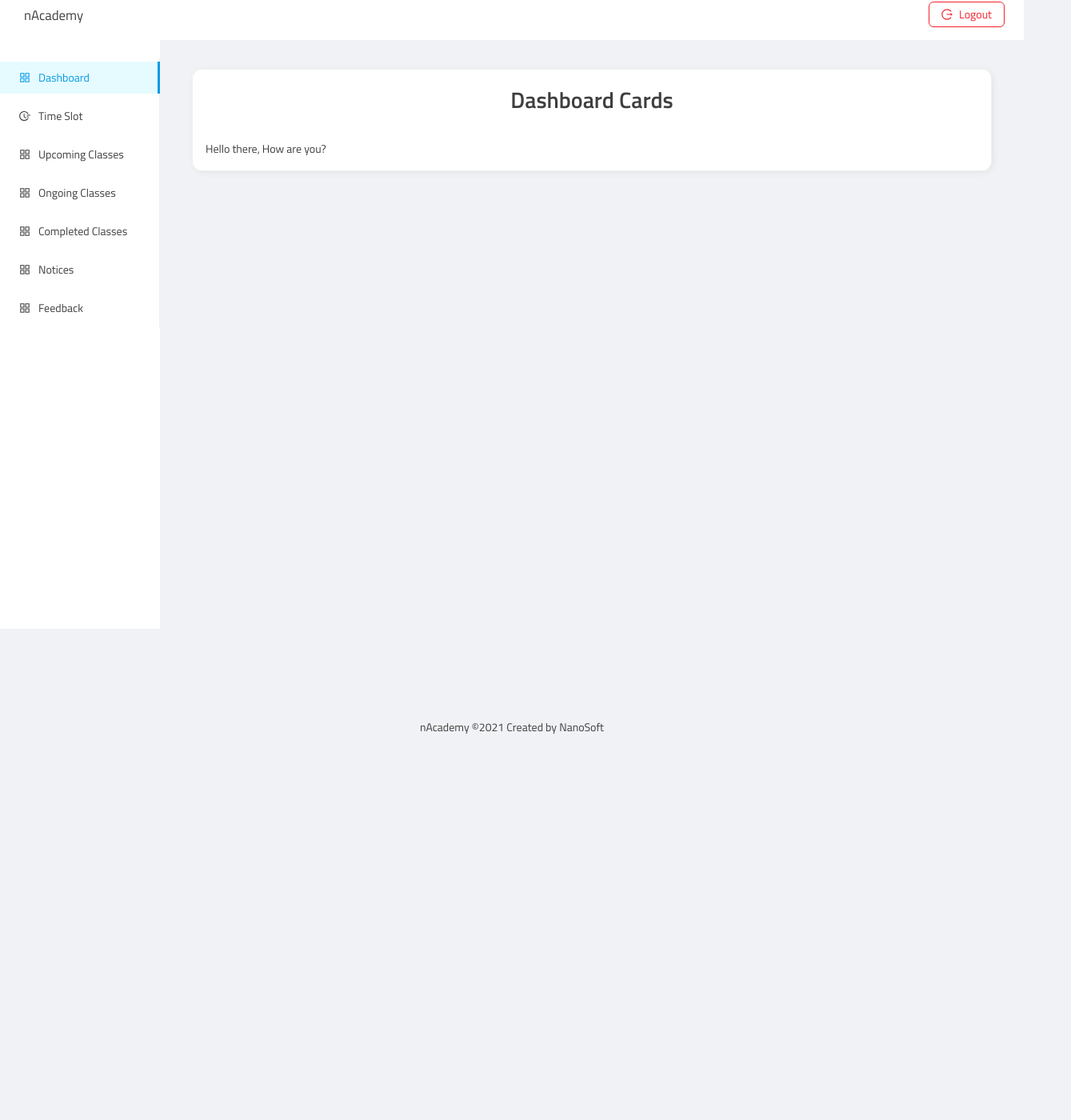
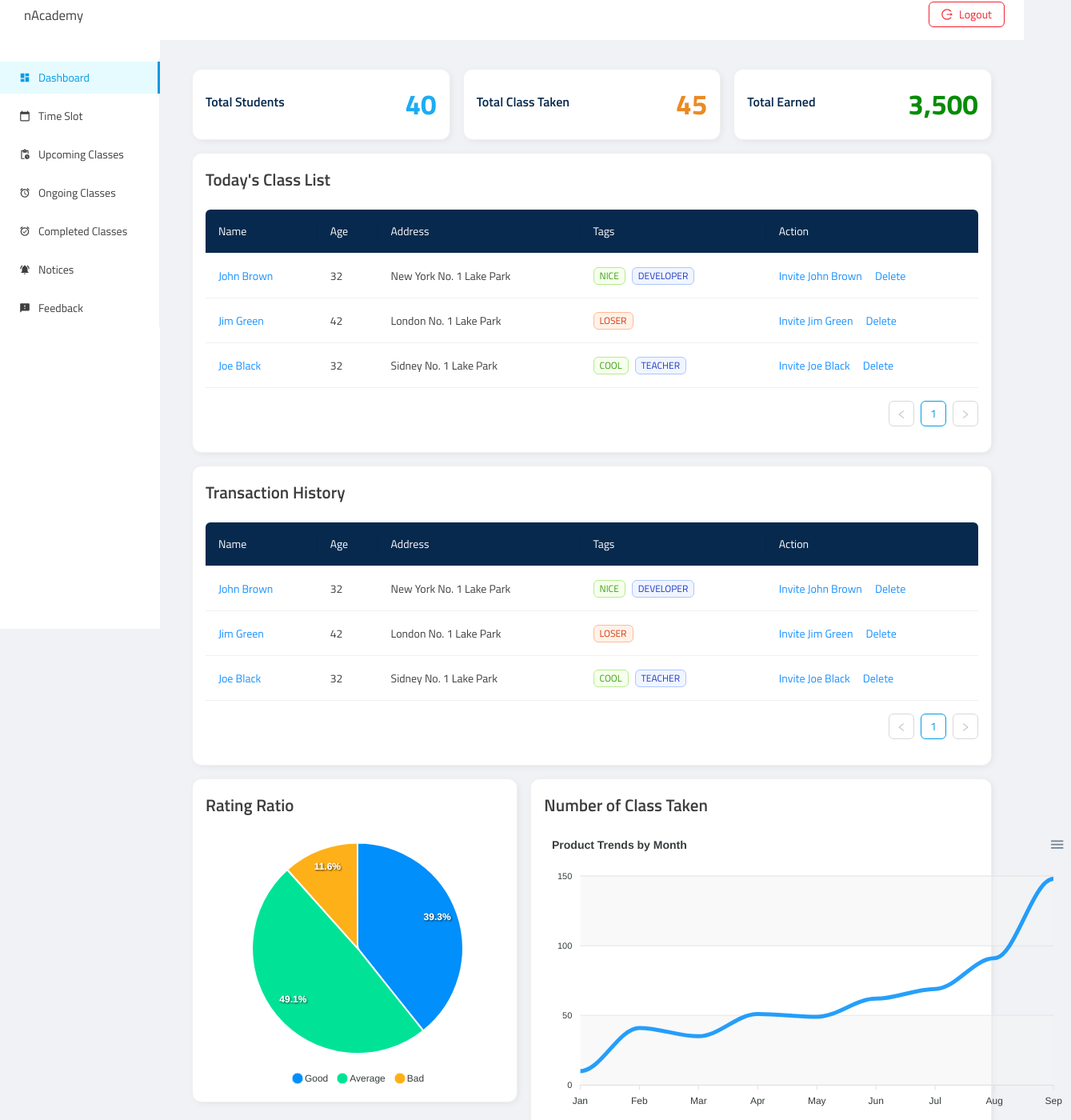
Before and after one commit to darkalgo/nacademy-frontend, a React (Create React App) app: page /tutor/dashboard in a window 1280 px wide. Shown: the part 14-1414 px from the top of the page at 80% size, 1339 px wide, since content can reach past the window. Before the commit the page ends 958 px from the top, so only its background shows below. Built offline with nearby package versions, Linux system fonts and the light colour scheme; sample sign-in values are in the browser's storage.

Commit message:
feat: added dashboard cards, tables and charts for tutor dasbhaord

```diff
--- a/package.json
+++ b/package.json
@@ -16,6 +16,7 @@
     "moment": "^2.29.1",
     "numeral": "^2.0.6",
     "react": "^17.0.2",
+    "react-apexcharts": "^1.3.9",
     "react-dom": "^17.0.2",
     "react-icons": "^4.3.1",
     "react-router-dom": "^5.2.0",
--- /dev/null
+++ b/src/components/Tutor/TodayClassListTable.jsx
@@ -0,0 +1,80 @@
+import React from "react";
+import { Table, Tag, Space } from "antd";
+
+const TodayClassListTable = () => {
+  const columns = [
+    {
+      title: "Name",
+      dataIndex: "name",
+      key: "name",
+      render: (text) => <a>{text}</a>,
+    },
+    {
+      title: "Age",
+      dataIndex: "age",
+      key: "age",
+    },
+    {
+      title: "Address",
+      dataIndex: "address",
+      key: "address",
+    },
+    {
+      title: "Tags",
+      key: "tags",
+      dataIndex: "tags",
+      render: (tags) => (
+        <>
+          {tags.map((tag) => {
+            let color = tag.length > 5 ? "geekblue" : "green";
+            if (tag === "loser") {
+              color = "volcano";
+            }
+            return (
+              <Tag color={color} key={tag}>
+                {tag.toUpperCase()}
+              </Tag>
+            );
+          })}
+        </>
+      ),
+    },
+    {
+      title: "Action",
+      key: "action",
+      render: (text, record) => (
+        <Space size="middle">
+          <a>Invite {record.name}</a>
+          <a>Delete</a>
+        </Space>
+      ),
+    },
+  ];
+
+  const data = [
+    {
+      key: "1",
+      name: "John Brown",
+      age: 32,
+      address: "New York No. 1 Lake Park",
+      tags: ["nice", "developer"],
+    },
+    {
+      key: "2",
+      name: "Jim Green",
+      age: 42,
+      address: "London No. 1 Lake Park",
+      tags: ["loser"],
+    },
+    {
+      key: "3",
+      name: "Joe Black",
+      age: 32,
+      address: "Sidney No. 1 Lake Park",
+      tags: ["cool", "teacher"],
+    },
+  ];
+  return <Table columns={columns} dataSource={data} />;
+};
+
+export default TodayClassListTable;
--- /dev/null
+++ b/src/components/Tutor/charts/LineChart.js
@@ -0,0 +1,44 @@
+import React from "react";
+import Chart from "react-apexcharts";
+
+const LineChart = () => {
+  const series = [
+    {
+      name: "Desktops",
+      data: [10, 41, 35, 51, 49, 62, 69, 91, 148],
+    },
+  ];
+
+  const options = {
+    chart: {
+      height: 350,
+      type: "line",
+      zoom: {
+        enabled: false,
+      },
+    },
+    dataLabels: {
+      enabled: false,
+    },
+    stroke: {
+      curve: "smooth",
+    },
+    title: {
+      text: "Product Trends by Month",
+      align: "left",
+    },
+    grid: {
+      row: {
+        colors: ["#f3f3f3", "transparent"], // takes an array which will be repeated on columns
+        opacity: 0.5,
+      },
+    },
+    xaxis: {
+      categories: ["Jan", "Feb", "Mar", "Apr", "May", "Jun", "Jul", "Aug", "Sep"],
+    },
+  };
+
+  return <Chart options={options} series={series} type="line" height={350} />;
+};
+
+export default LineChart;
--- /dev/null
+++ b/src/components/Tutor/charts/PieChart.js
@@ -0,0 +1,19 @@
+import React from "react";
+import Chart from "react-apexcharts";
+
+const PieChart = () => {
+  const series = [44, 55, 13];
+  const options = {
+    chart: {
+      type: "pie",
+    },
+    labels: ["Good", "Average", "Bad"],
+    legend: {
+      position: "bottom",
+    },
+  };
+
+  return <Chart options={options} series={series} type="pie" width={380} />;
+};
+
+export default PieChart;
--- /dev/null
+++ b/src/components/assets/DashboardCard.jsx
@@ -0,0 +1,22 @@
+import React from "react";
+import { Card, Typography } from "antd";
+import numeral from "numeral";
+
+import "../../styles/ComponentStyles/AppCard.less";
+
+const { Title } = Typography;
+
+const DashboardCard = ({ title, count, color }) => {
+  return (
+    <Card className="card">
+      <div className="dashboard-card">
+        <Title level={5}>{title}</Title>
+        <span className="dashboard-number" style={{ color: `${color}` }}>
+          {numeral(count).format("0,0")}
+        </span>
+      </div>
+    </Card>
+  );
+};
+
+export default DashboardCard;
--- a/src/container/MenuItems.js
+++ b/src/container/MenuItems.js
@@ -1,21 +1,11 @@
-import {
-  ApartmentOutlined,
-  AppstoreAddOutlined,
-  AppstoreOutlined,
-  FieldTimeOutlined,
-  FontSizeOutlined,
-  PlusOutlined,
-  TagOutlined,
-  VideoCameraOutlined,
-  UnorderedListOutlined,
-} from "@ant-design/icons";
+import { MdAlarm, MdAlarmOn, MdCalendarToday, MdDashboard, MdFeedback, MdNotificationsActive, MdPendingActions } from "react-icons/md";
 
 export const TUTOR_MENUS = [
-  { name: "Dashboard", to: "/tutor/dashboard", key: "dashboard", icon: <AppstoreOutlined /> },
-  { name: "Time Slot", to: "/tutor/time-slot", key: "time-slot", icon: <FieldTimeOutlined /> },
-  { name: "Upcoming Classes", to: "/tutor/upcoming-classes", key: "upcoming-classes", icon: <AppstoreOutlined /> },
-  { name: "Ongoing Classes", to: "/tutor/ongoing-classes", key: "ongoing-classes", icon: <AppstoreOutlined /> },
-  { name: "Completed Classes", to: "/tutor/completed-classes", key: "completed-classes", icon: <AppstoreOutlined /> },
-  { name: "Notices", to: "/tutor/notices", key: "notices", icon: <AppstoreOutlined /> },
-  { name: "Feedback", to: "/tutor/feedback", key: "feedback", icon: <AppstoreOutlined /> },
+  { name: "Dashboard", to: "/tutor/dashboard", key: "dashboard", icon: <MdDashboard /> },
+  { name: "Time Slot", to: "/tutor/time-slot", key: "time-slot", icon: <MdCalendarToday /> },
+  { name: "Upcoming Classes", to: "/tutor/upcoming-classes", key: "upcoming-classes", icon: <MdPendingActions /> },
+  { name: "Ongoing Classes", to: "/tutor/ongoing-classes", key: "ongoing-classes", icon: <MdAlarm /> },
+  { name: "Completed Classes", to: "/tutor/completed-classes", key: "completed-classes", icon: <MdAlarmOn /> },
+  { name: "Notices", to: "/tutor/notices", key: "notices", icon: <MdNotificationsActive /> },
+  { name: "Feedback", to: "/tutor/feedback", key: "feedback", icon: <MdFeedback /> },
 ];
--- a/src/pages/Tutors/TutorDashboard.jsx
+++ b/src/pages/Tutors/TutorDashboard.jsx
@@ -1,10 +1,45 @@
-import React from "react";
+import { Col, Row } from "antd";
+
 import AppCard from "../../components/assets/AppCard";
+import DashboardCard from "../../components/assets/DashboardCard";
+import LineChart from "../../components/Tutor/charts/LineChart";
+import PieChart from "../../components/Tutor/charts/PieChart";
+import TodayClassListTable from "../../components/Tutor/TodayClassListTable";
 
 const TutorDashboard = () => {
   return (
     <div>
-      <AppCard heading="Dashboard Cards">Hello there, How are you?</AppCard>
+      <Row gutter={[16, 16]}>
+        <Col xs={{ span: 24 }} lg={{ span: 8 }}>
+          <DashboardCard title="Total Students" count="40" color="#1CACF4" />
+        </Col>
+        <Col xs={{ span: 24 }} lg={{ span: 8 }}>
+          <DashboardCard title="Total Class Taken" count="45" color="#EB8A24" />
+        </Col>
+        <Col xs={{ span: 24 }} lg={{ span: 8 }}>
+          <DashboardCard title="Total Earned" count="3500" color="#048C04" />
+        </Col>
+        <Col xs={{ span: 24 }}>
+          <AppCard heading="Today's Class List">
+            <TodayClassListTable />
+          </AppCard>
+        </Col>
+        <Col xs={{ span: 24 }}>
+          <AppCard heading="Transaction History">
+            <TodayClassListTable />
+          </AppCard>
+        </Col>
+        <Col xs={{ span: 24 }} lg={{ span: 10 }}>
+          <AppCard heading="Rating Ratio">
+            <PieChart />
+          </AppCard>
+        </Col>
+        <Col xs={{ span: 24 }} lg={{ span: 14 }}>
+          <AppCard heading="Number of Class Taken">
+            <LineChart />
+          </AppCard>
+        </Col>
+      </Row>
     </div>
   );
 };
--- a/src/styles/ComponentStyles/AppCard.less
+++ b/src/styles/ComponentStyles/AppCard.less
@@ -5,10 +5,19 @@
     padding: 16px;
   }
   .heading {
-    display: flex;
-    justify-content: center;
-    font-size: 2em;
+    font-size: 1.5em;
     font-weight: 600;
     margin-bottom: 1em;
   }
 }
+
+.dashboard-card {
+  display: flex;
+  justify-content: space-between;
+  align-items: center;
+}
+
+.dashboard-number {
+  font-size: 2.5em;
+  font-weight: bold;
+}
```
Also changed, not shown: src/components/Tutor/TransactionHistoryTable.jsx (added, +80 -0 lines), 1 other file (tests, documents, lock files or other folders).
